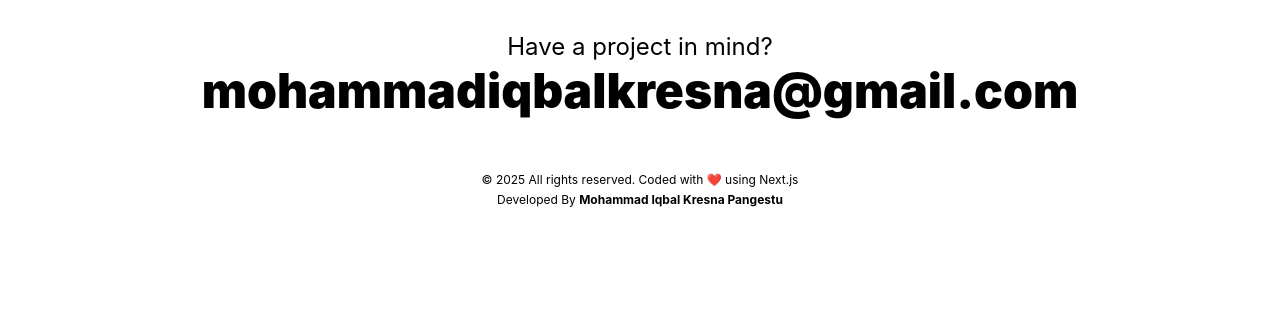
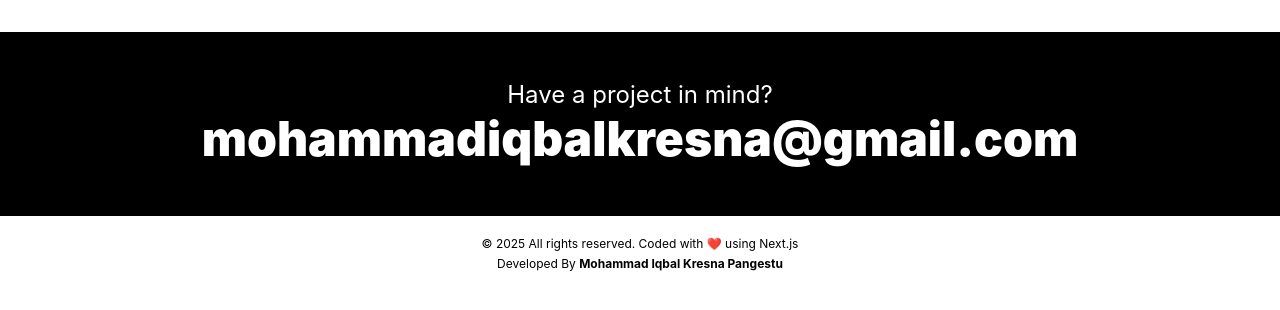
Before and after one commit to kresnapangestu/iqbals-portfolio, a Next.js app: page /containers/Footer in a window 1280 px wide. Shown: the top 310 px of the page. Built offline with nearby package versions, Linux system fonts and the light colour scheme.

Commit message:
changing theme and adding some information to the web

```diff
--- a/pages/components/Organisms/Floating.js
+++ b/pages/components/Organisms/Floating.js
@@ -22,7 +22,7 @@ export default function Floating(props) {
         style={{
           position: "fixed",
           left: "3%",
-          top: "40%",
+          top: "20%",
           display: "flex",
           flexDirection: "column",
         }}
@@ -86,7 +86,7 @@ export default function Floating(props) {
           position: "fixed",
           transform: "rotate(90deg)",
           //   left: "3%",
-          top: "60%",
+          top: "30%",
           display: "flex",
           flexDirection: "column",
         }}
--- a/pages/containers/Footer.js
+++ b/pages/containers/Footer.js
@@ -13,7 +13,10 @@ export default function Footer(props) {
     >
       <div
         style={{
-          marginBottom: "3rem",
+          padding: !props?.isMobile && "3rem 0",
+          backgroundColor: !props?.isMobile && "black",
+          marginBottom: !props?.isMobile ? "1rem" : "3rem",
+          color: !props?.isMobile ? "white" : "black",
           display: "flex",
           flexDirection: "column",
         }}
```
